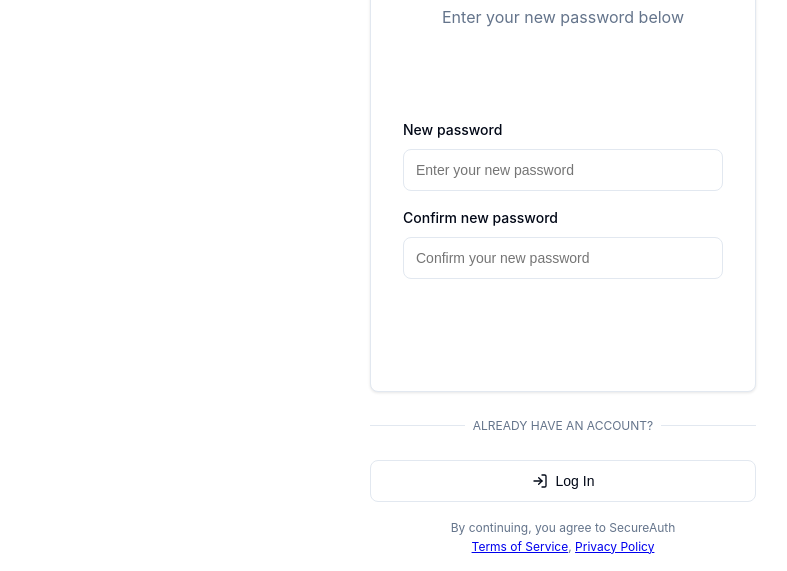
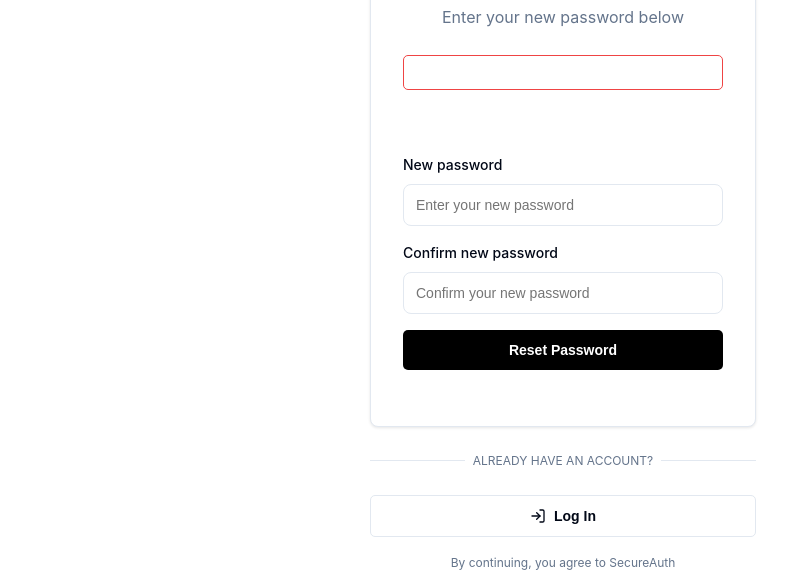
Before and after one commit to Achi00/auth-jwt, a website: page html/reset.html in a window 1280 px wide. Shown: the part 217-788 px from the top of the page, without its empty margins (77-864 px from the left). Drawn offline with Linux system fonts and the light colour scheme; no server answers.

Commit message:
add html style fixes

```diff
--- a/ecosystem.config.js
+++ b/ecosystem.config.js
@@ -5,7 +5,8 @@ module.exports = {
       script: "index.js",
       instances: 1,
       autorestart: true,
-      watch: true,
+      watch: false,
+      ignore_watch: ["logs", "node_modules"],
       max_memory_restart: "1G",
       env: {
         NODE_ENV: "production",
@@ -14,9 +15,6 @@ module.exports = {
       error_file: "logs/err.log",
       out_file: "logs/out.log",
       time: true,
-      // Restart app if it reaches memory threshold
-      max_memory_restart: "400M",
-      // Restart on error
       exp_backoff_restart_delay: 100,
     },
   ],
--- a/html/reset.html
+++ b/html/reset.html
@@ -152,21 +152,21 @@
 
       .button {
         display: inline-block;
-        background-color: white;
-        color: var(--primary-foreground);
+        background-color: black;
+        color: white;
         border: none;
+        border-radius: 5px;
+        font-weight: 600;
         cursor: pointer;
         padding: 0.75rem 1.5rem;
-        border-radius: var(--radius);
         text-decoration: none;
-        font-weight: 500;
         font-size: 0.875rem;
         transition: opacity 0.3s ease;
         width: 100%;
       }
 
       .button:hover {
-        opacity: 0.9;
+        background-color: #2a2a2a;
       }
 
       .button:disabled {
@@ -192,7 +192,13 @@
       }
 
       .error {
+        display: flex;
+        align-items: center;
+        justify-content: center;
         color: var(--destructive);
+        border: 1px solid var(--destructive);
+        border-radius: 5px;
+        height: 35px;
         font-size: 0.875rem;
         margin-bottom: 1rem;
       }
```
Also changed, not shown: html/decryptError.html (+1 -1 lines).
